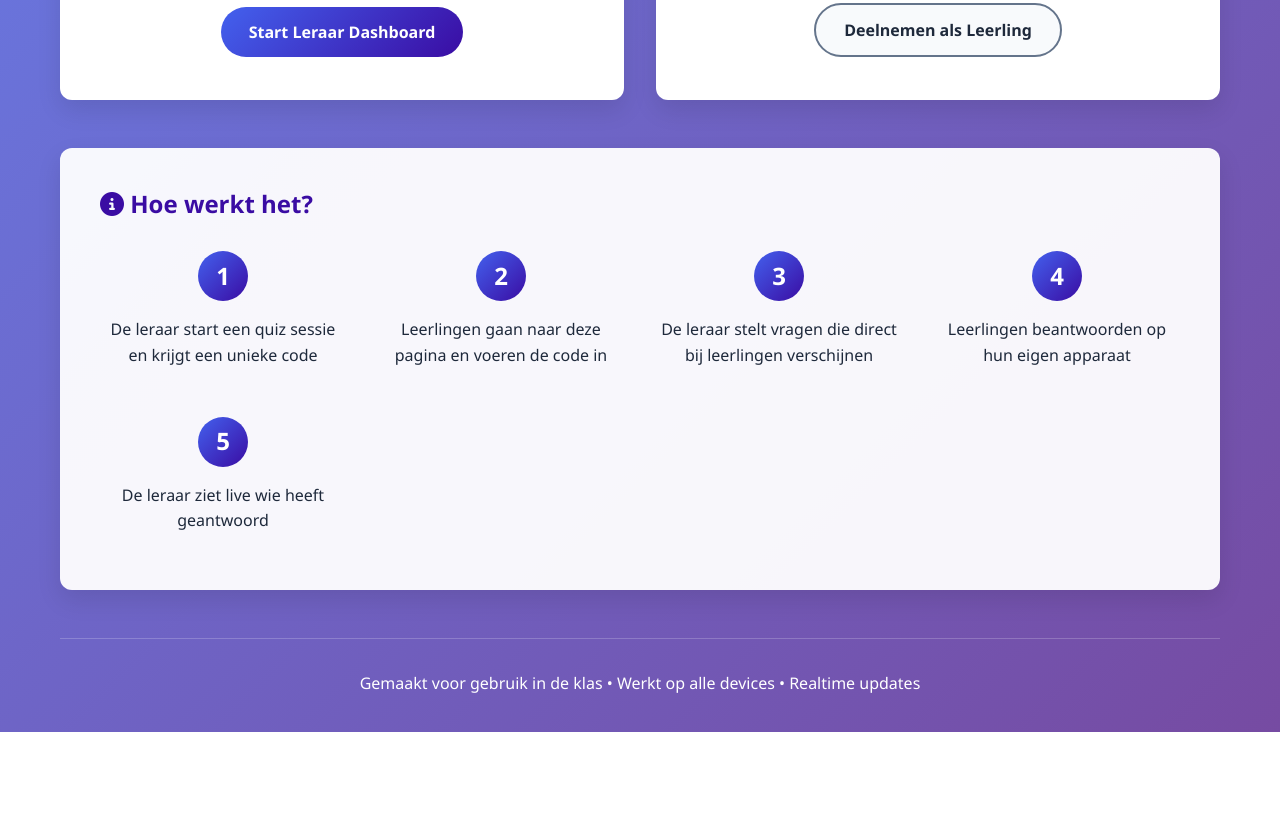
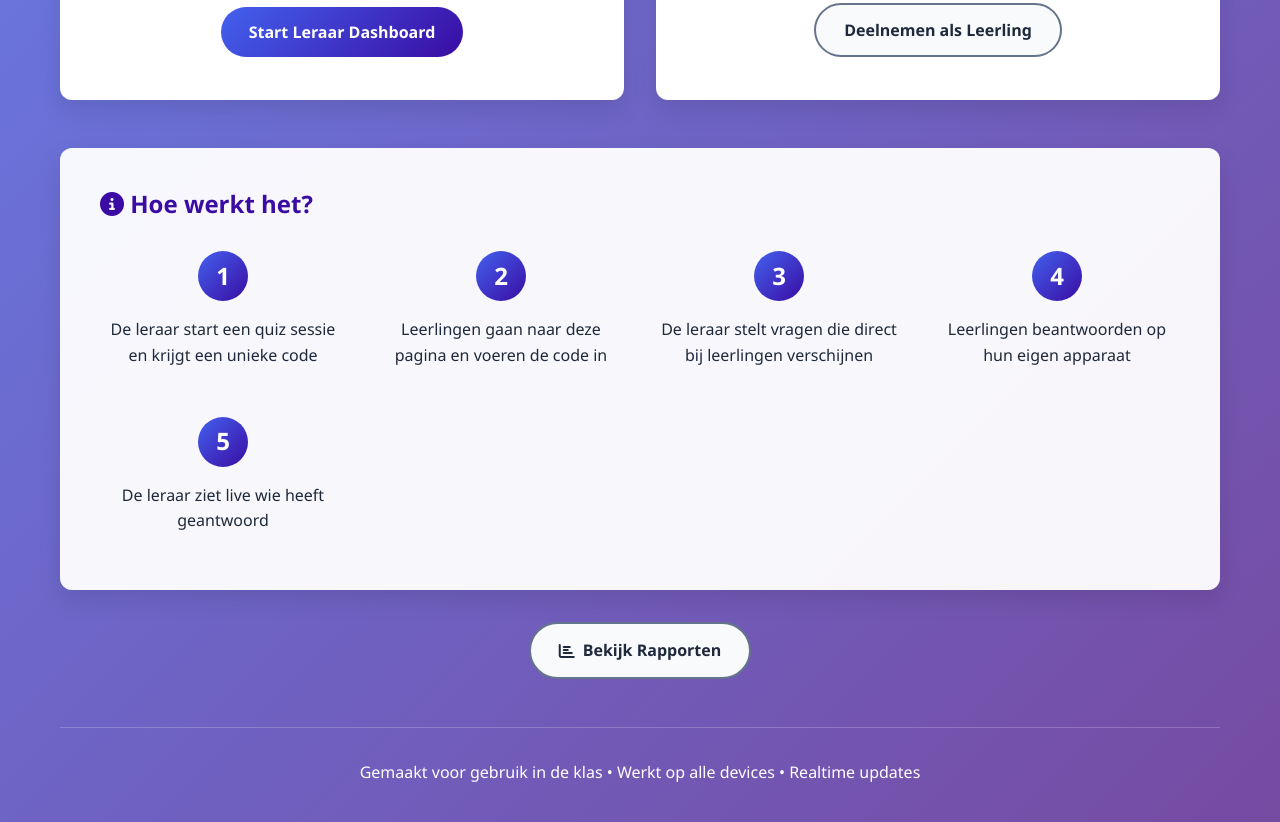
Before and after one commit to playhackshield/quiz, a plain HTML site: page public/index.html in a window 1280 px wide. Shown: the part 539-1361 px from the top of the page. Before the commit the page ends 1271 px from the top, so only its background shows below. Drawn offline with Linux system fonts and the light colour scheme; no server answers.

Commit message:
Update index.html

```diff
--- a/public/index.html
+++ b/public/index.html
@@ -5,6 +5,7 @@
     <meta name="viewport" content="width=device-width, initial-scale=1.0">
     <title>School Quiz App</title>
     <link rel="stylesheet" href="css/styles.css">
+    <link rel="stylesheet" href="css/report-styles.css">
     <link rel="stylesheet" href="https://cdnjs.cloudflare.com/ajax/libs/font-awesome/6.4.0/css/all.min.css">
 </head>
 <body>
@@ -64,6 +65,12 @@
             </div>
         </div>
 
+        <div class="extra-options" style="margin-top: 2rem; text-align: center;">
+            <a href="reports.html" class="btn btn-secondary">
+                <i class="fas fa-chart-bar"></i> Bekijk Rapporten
+            </a>
+        </div>
+
         <footer class="footer">
             <p>Gemaakt voor gebruik in de klas • Werkt op alle devices • Realtime updates</p>
         </footer>
```
